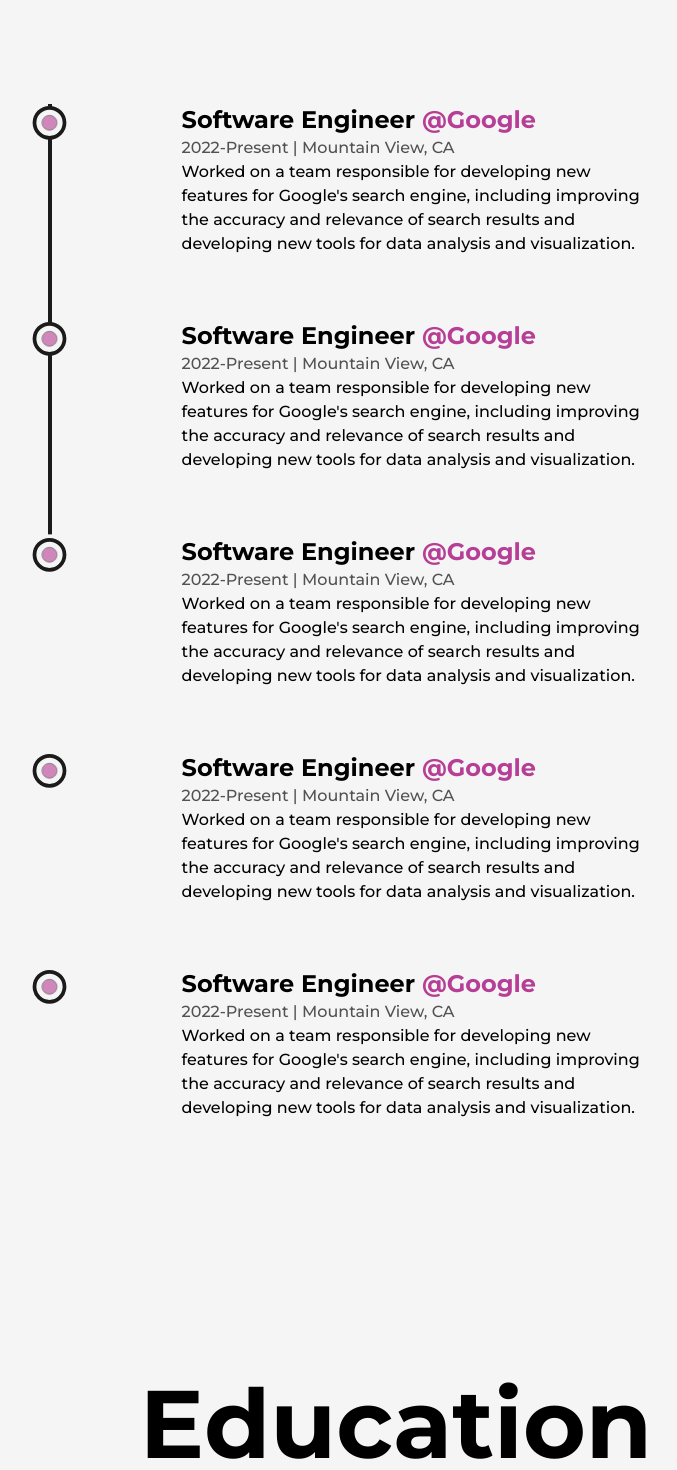
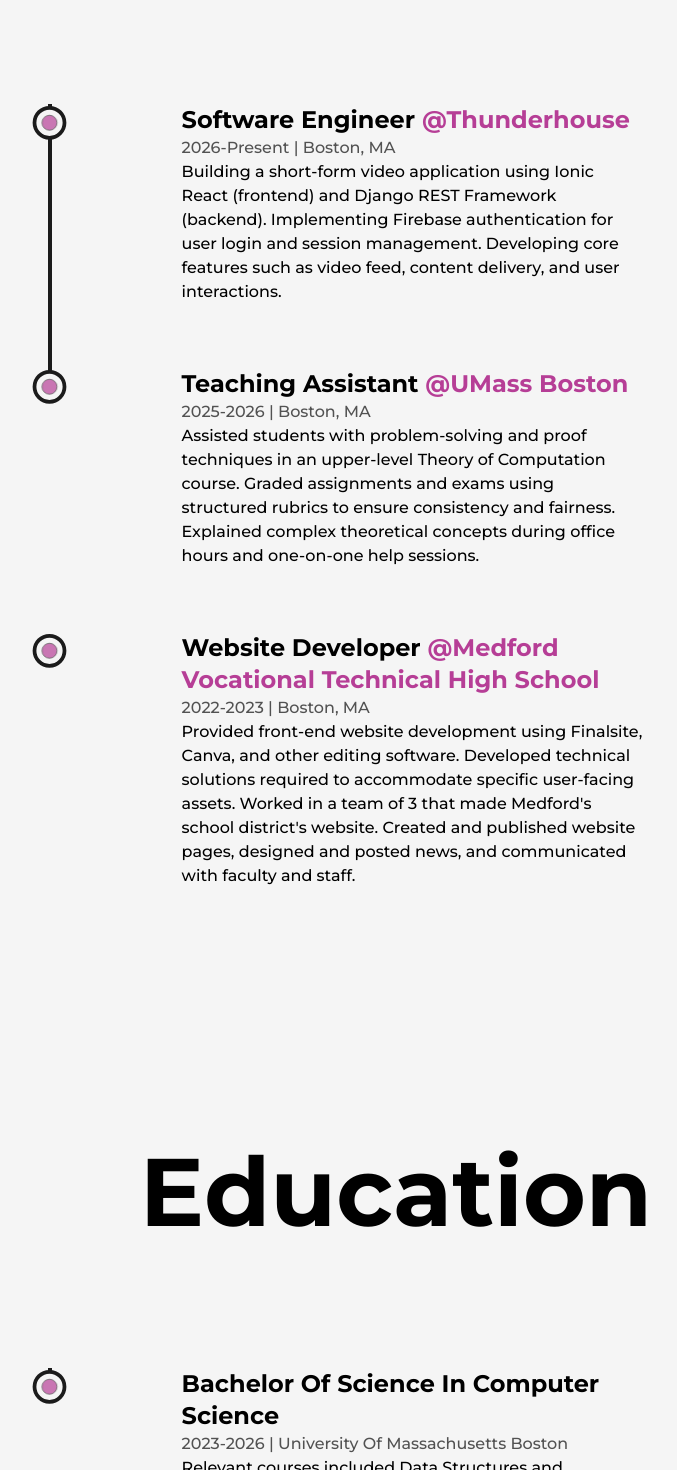
Before and after one commit to vaibhav-saini-dev/portfolio, a Next.js app: page /about in a window 1280 px wide. Shown: the part 2820-4290 px from the top of the page, without its empty margins (244-921 px from the left). Built offline with nearby package versions, Linux system fonts and the light colour scheme.

Commit message:
Replace template text in About Page
Replaced education and experience template text

```diff
--- a/src/components/Education.js
+++ b/src/components/Education.js
@@ -57,27 +57,19 @@
         <ul className="w-full flex flex-col items-start justify-between ml-4">
           <Details
             type="Bachelor Of Science In Computer Science"
-            time="2016-2020"
-            place="Massachusetts Institute Of Technology (MIT)"
+            time="2023-2026"
+            place="University of Massachusetts Boston"
             info="Relevant courses included Data Structures and Algorithms, Computer Systems Engineering, and Artificial
-Intelligence."
+Intelligence. GPA: 3.92/4.0"
           />
 
-        <Details
-            type="Master Of Computer Science"
-            time="2020-2022"
-            place="Stanford University"
-            info="Completed a master's project on deep learning, developing a new neural network architecture for natural
-language understanding."
-        />
-
-        <Details
+        {/* <Details
             type="Online Coursework"
             time="2016-2020"
             place="Coursera And EdX"
             info="Completed coursework in advanced topics such as Reinforcement Learning, Computer Vision, and Machine
 Learning Engineering."
-        />
+        /> */}
         </ul>
       </div>
     </div>
--- a/src/components/Experience.js
+++ b/src/components/Experience.js
@@ -63,50 +63,32 @@
           className="absolute left-9 top-0 w-1 h-full bg-dark origin-top dark:bg-light" />
         <ul className="w-full flex flex-col items-start justify-between ml-4">
           <Details
-            position="Software Engineer" company="Google"
-            companyLink="www.google.com"
-            time="2022-Present" address="Mountain View, CA"
-            work="Worked on a team responsible for developing new features for Google's
-            search engine, including improving the accuracy and relevance of search results and
-            developing new tools for data analysis and visualization."
+            position="Software Engineer" company="Thunderhouse"
+            companyLink="/"
+            time="2026-Present" address="Boston, MA"
+            work="Building a short-form video application using Ionic React (frontend) and Django REST Framework (backend).
+                  Implementing Firebase authentication for user login and session management.
+                  Developing core features such as video feed, content delivery, and user interactions."
           />
 
           <Details
-            position="Software Engineer" company="Google"
-            companyLink="www.google.com"
-            time="2022-Present" address="Mountain View, CA"
-            work="Worked on a team responsible for developing new features for Google's
-            search engine, including improving the accuracy and relevance of search results and
-            developing new tools for data analysis and visualization."
+            position="Teaching Assistant" company="UMass Boston"
+            companyLink="/"
+            time="2025-2026" address="Boston, MA"
+            work="Assisted students with problem-solving and proof techniques in an upper-level Theory of Computation course.
+                  Graded assignments and exams using structured rubrics to ensure consistency and fairness.
+                  Explained complex theoretical concepts during office hours and one-on-one help sessions."
           />
 
           <Details
-            position="Software Engineer" company="Google"
+            position="Website Developer" company="Medford Vocational Technical High School"
             companyLink="www.google.com"
-            time="2022-Present" address="Mountain View, CA"
-            work="Worked on a team responsible for developing new features for Google's
-            search engine, including improving the accuracy and relevance of search results and
-            developing new tools for data analysis and visualization."
+            time="2022-2023" address="Boston, MA"
+            work="Provided front-end website development using Finalsite, Canva, and other editing software.
+                  Developed technical solutions required to accommodate specific user-facing assets.
+                  Worked in a team of 3 that made Medford's school district's website.
+                  Created and published website pages, designed and posted news, and communicated with faculty and staff."
           />
-
-          <Details
-            position="Software Engineer" company="Google"
-            companyLink="www.google.com"
-            time="2022-Present" address="Mountain View, CA"
-            work="Worked on a team responsible for developing new features for Google's
-            search engine, including improving the accuracy and relevance of search results and
-            developing new tools for data analysis and visualization."
-          />
-
-          <Details
-            position="Software Engineer" company="Google"
-            companyLink="www.google.com"
-            time="2022-Present" address="Mountain View, CA"
-            work="Worked on a team responsible for developing new features for Google's
-            search engine, including improving the accuracy and relevance of search results and
-            developing new tools for data analysis and visualization."
-          />
-
         </ul>
       </div>
     </div>
```
